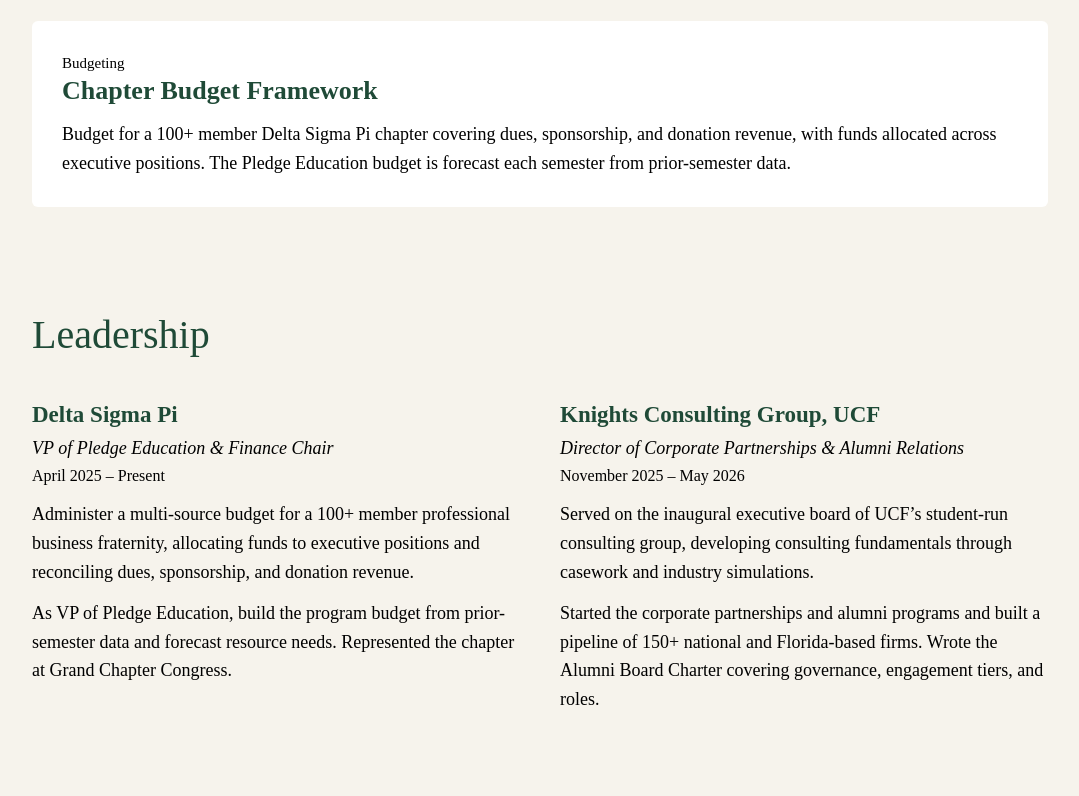
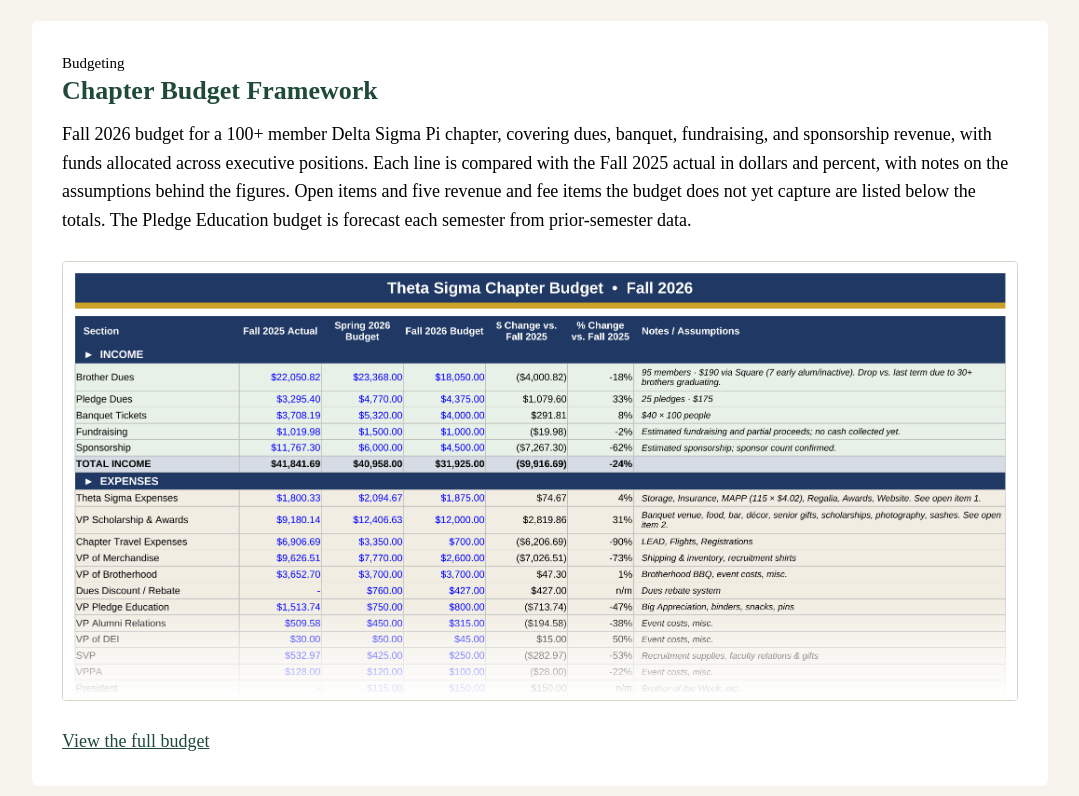
Before and after one commit to bennettparani/bennettparani.eportfolio, a plain HTML site: page index.html in a window 1280 px wide. Shown: the part 3364-4160 px from the top of the page, without its empty margins (100-1179 px from the left). Drawn offline with Linux system fonts and the light colour scheme.

Commit message:
Add chapter budget screenshot to the budget card
Shows a cleaned render of the Fall 2026 DSP chapter budget as a preview that
opens full size, and updates the card text to match the budget's revenue lines
(it has no donation line).

Co-Authored-By: Claude Opus 5.5 <noreply@anthropic.com>
Claude-Session: https://claude.ai/code/session_01VE2y7SC7R1V8qwo3XDzeKx

```diff
--- a/index.html
+++ b/index.html
@@ -149,6 +149,27 @@
   .figs .cap { font-size: 15px; }
   .card p.card-links { margin-top: 26px; display: flex; flex-wrap: wrap; gap: 10px 32px; }
   .card-links a { color: var(--head); font-size: 18px; }
+  .shot {
+    display: block;
+    position: relative;
+    margin-top: 26px;
+    max-height: 440px;
+    overflow: hidden;
+    border: 1px solid #d9d4c7;
+    border-radius: 4px;
+    cursor: zoom-in;
+  }
+  .shot img { display: block; width: 100%; height: auto; }
+  .shot::after {
+    content: "";
+    position: absolute;
+    left: 0;
+    right: 0;
+    bottom: 0;
+    height: 96px;
+    background: linear-gradient(rgba(255, 255, 255, 0), #ffffff);
+  }
+  .shot:hover { border-color: var(--head); }
 
   /* Leadership */
   .lead-grid {
@@ -213,6 +234,8 @@
     section { padding-top: 40px; padding-bottom: 28px; }
     .card { padding: 26px 22px; }
     .figs { grid-template-columns: 1fr 1fr; gap: 18px; }
+    .shot { max-height: none; }
+    .shot::after { display: none; }
   }
 </style>
 </head>
@@ -401,9 +424,18 @@
         <p class="tag">Budgeting</p>
         <h3>Chapter Budget Framework</h3>
         <p>
-          Budget for a 100+ member Delta Sigma Pi chapter covering dues, sponsorship, and donation revenue, with
-          funds allocated across executive positions. The Pledge Education budget is forecast each semester from
-          prior-semester data.
+          Fall 2026 budget for a 100+ member Delta Sigma Pi chapter, covering dues, banquet, fundraising, and
+          sponsorship revenue, with funds allocated across executive positions. Each line is compared with the Fall
+          2025 actual in dollars and percent, with notes on the assumptions behind the figures. Open items and five
+          revenue and fee items the budget does not yet capture are listed below the totals. The Pledge Education
+          budget is forecast each semester from prior-semester data.
+        </p>
+        <a class="shot" href="files/DSP_Chapter_Budget_Fall_2026_Bennett_Parani.png" target="_blank" rel="noopener">
+          <img src="files/DSP_Chapter_Budget_Fall_2026_Bennett_Parani.png" width="2047" height="1819" loading="lazy"
+               alt="Fall 2026 chapter budget spreadsheet comparing each income and expense line with the Fall 2025 actual and Spring 2026 budget, with dollar and percent change and a note on each assumption">
+        </a>
+        <p class="card-links">
+          <a href="files/DSP_Chapter_Budget_Fall_2026_Bennett_Parani.png" target="_blank" rel="noopener">View the full budget</a>
         </p>
       </div>
 
```
Also changed, not shown: files/DSP_Chapter_Budget_Fall_2026_Bennett_Parani.png (added).
